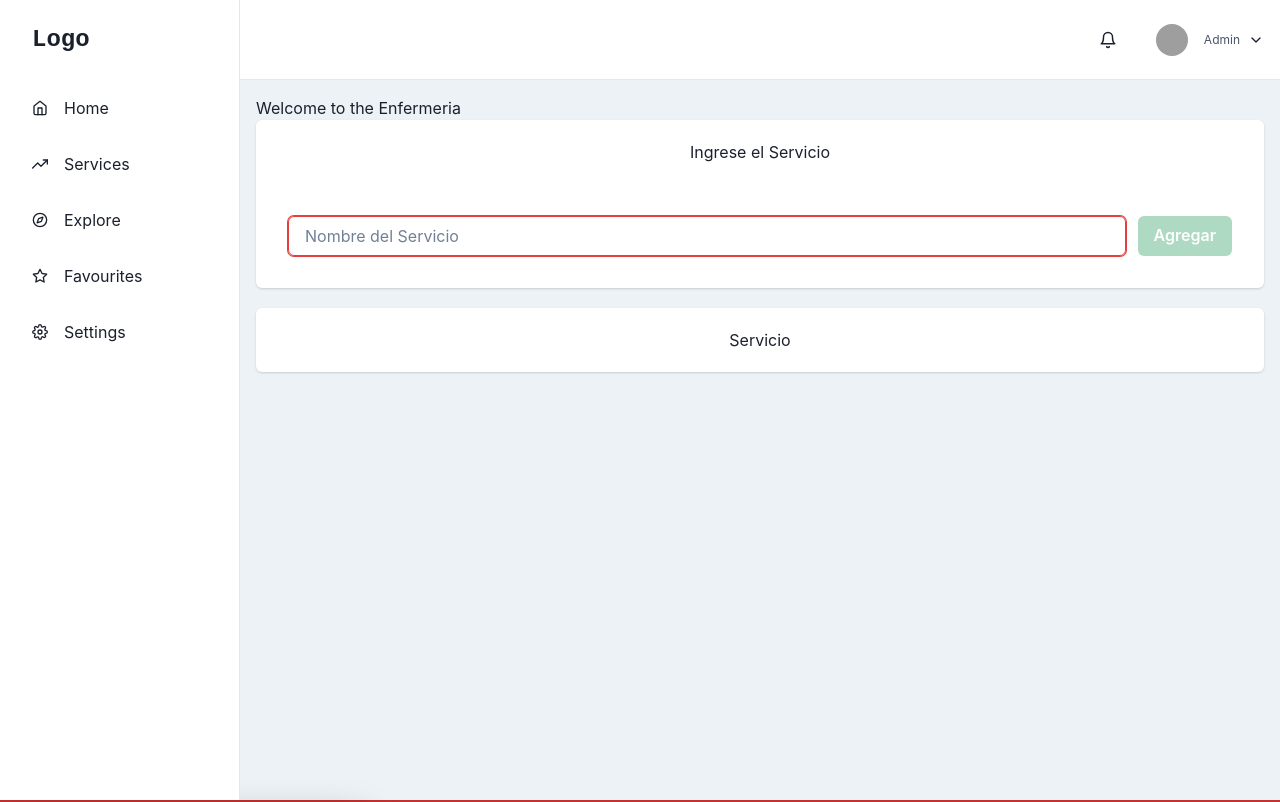
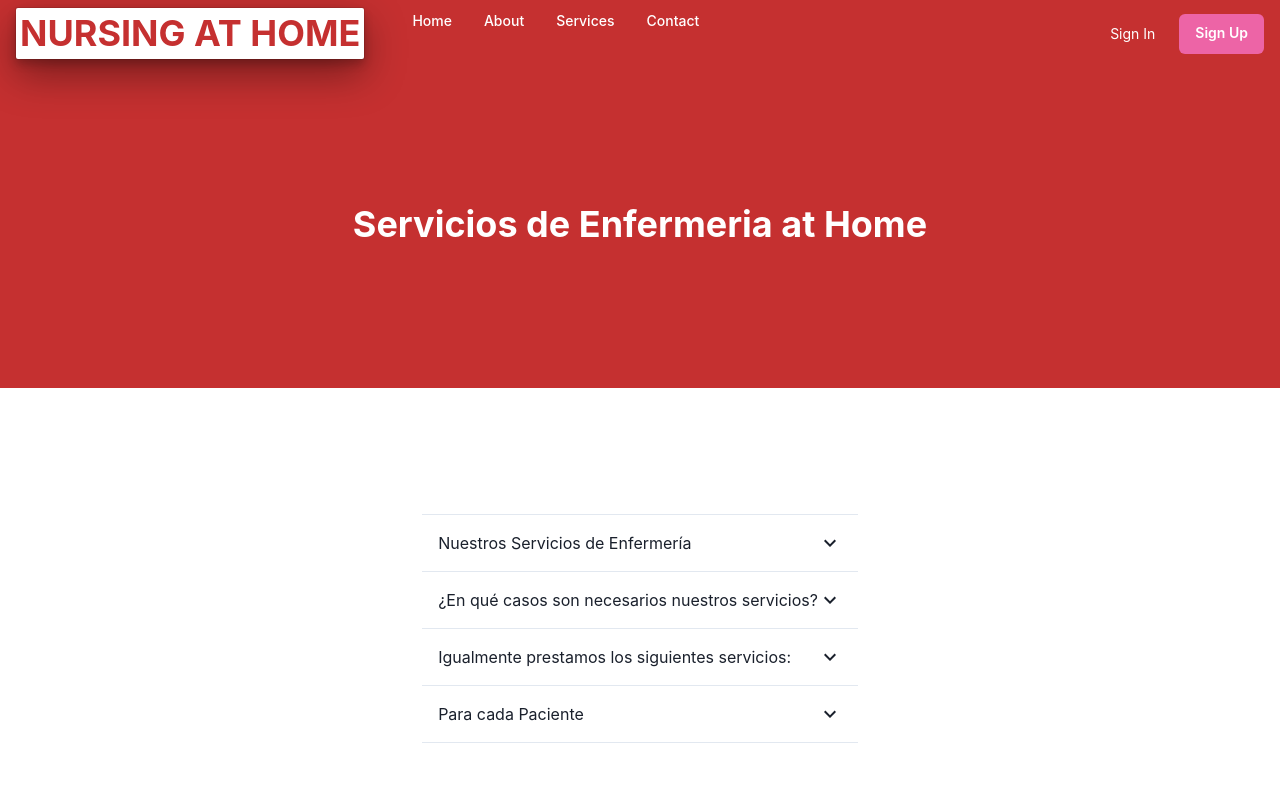
Before and after one commit to com2pa/frontEnd_Enfermeria, a React (Vite) app: page /services in a window 1280 px wide. Shown: the top 802 px of the page. Built offline with nearby package versions, Linux system fonts and the light colour scheme; grey boxes are pictures that could not be loaded.

Commit message:
para ruta privada

```diff
--- a/src/router/PrivateRoute.jsx
+++ b/src/router/PrivateRoute.jsx
@@ -1,9 +1,8 @@
 
 import { Route, Routes } from 'react-router-dom';
-import SidebarWithHeader from '../pages/Login/SidebarWithHeader';
+
+import CreateServicio from '../pages/CreateServicio';
 import PersistAuth from '../components/PersistAuth';
-import CreateServicio from '../pages/Services/CreateServicio';
-
 
 
 
@@ -15,12 +14,12 @@ export const Root = () => {
 
 
     <>
-    <SidebarWithHeader/>
+
       <Routes>
-        <Route>
-          {/* <Route path='/SidebarWithHeader' element={<SidebarWithHeader />} /> */}
+      <Route element={<PersistAuth />}>
+
+          <Route path='/dashboard' element={<CreateServicio/>}/>
           {/* <Route path='/CreateServicio' element={<CreateServicio/>}/>  */}
-
         </Route>
       </Routes>
 
```
